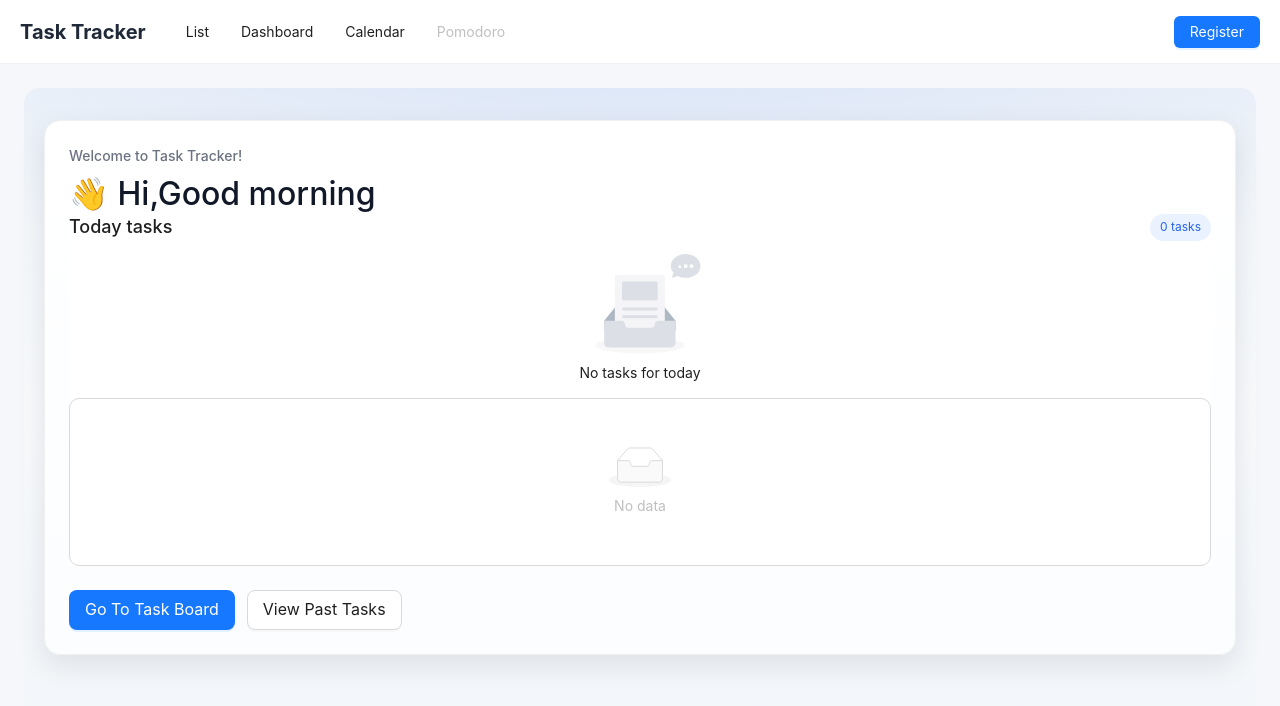
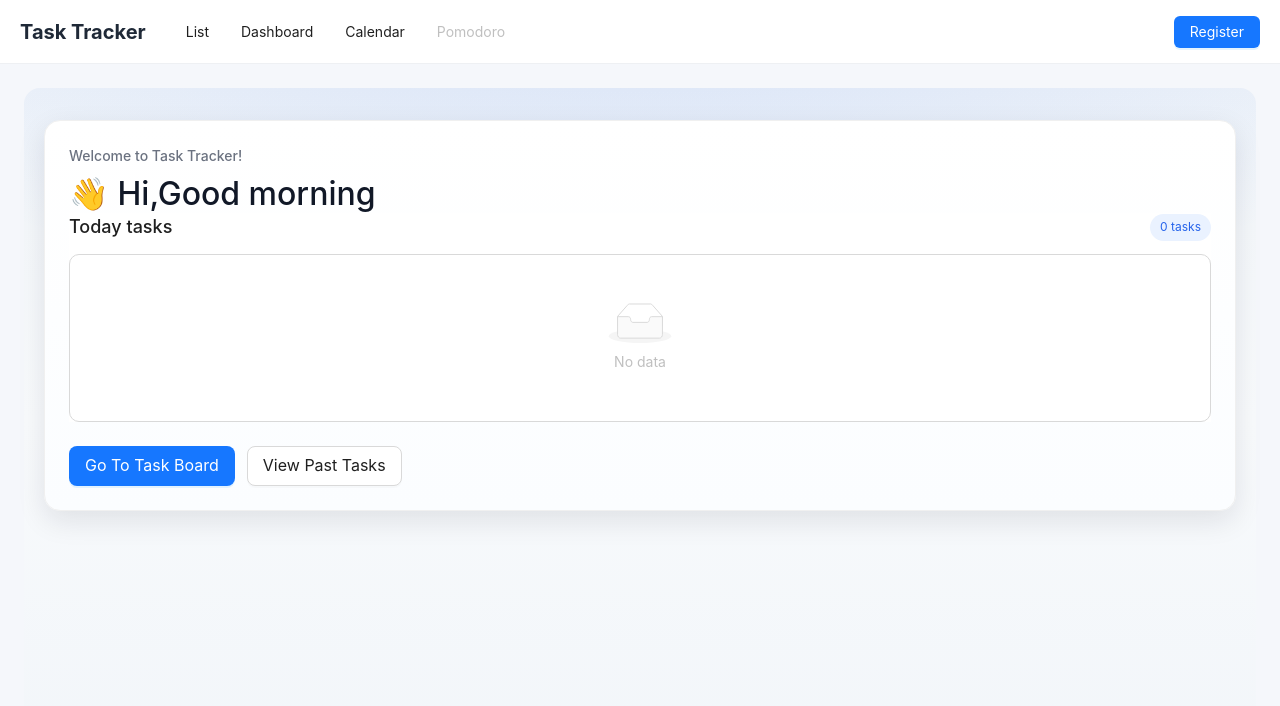
Before and after one commit to RainF0rester/4Todo, a Vue app in the folder frontend/: page /welcome in a window 1280 px wide. Shown: the top 706 px of the page. Built offline with nearby package versions, Linux system fonts and the light colour scheme; sample sign-in values are in the browser's storage.

Commit message:
fix: fix the UI part

```diff
--- a/frontend/src/views/WelcomePage.vue
+++ b/frontend/src/views/WelcomePage.vue
@@ -12,11 +12,10 @@
           <h3>Today tasks</h3>
           <span class="task-count">{{ todayTasks.length }} task{{ todayTasks.length === 1 ? '' : 's' }}</span>
         </div>
-        <a-empty v-if="todayTasks.length === 0" description="No tasks for today" />
-          <div v-else class="task-list-header">
-            <span><CarryOutOutlined />Task</span>
-            <span>Due time</span>
-          </div>
+        <div v-if="todayTasks.length > 0" class="task-list-header">
+          <span><CarryOutOutlined />Task</span>
+          <span>Due time</span>
+        </div>
         <a-list
           :data-source="todayTasks"
           size="small"
```
